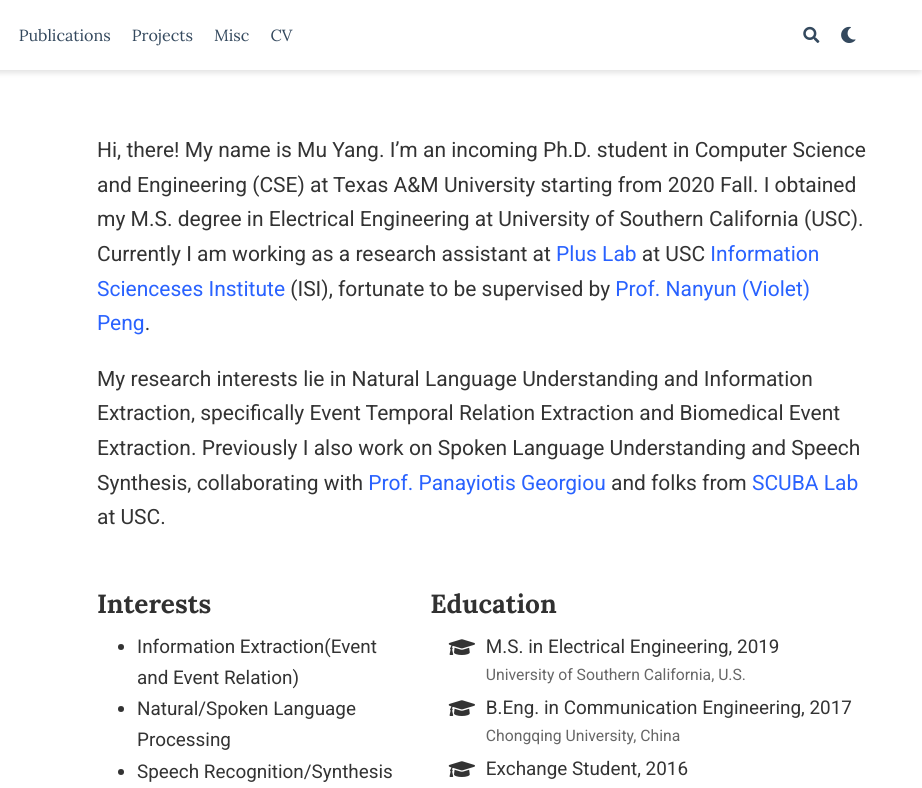
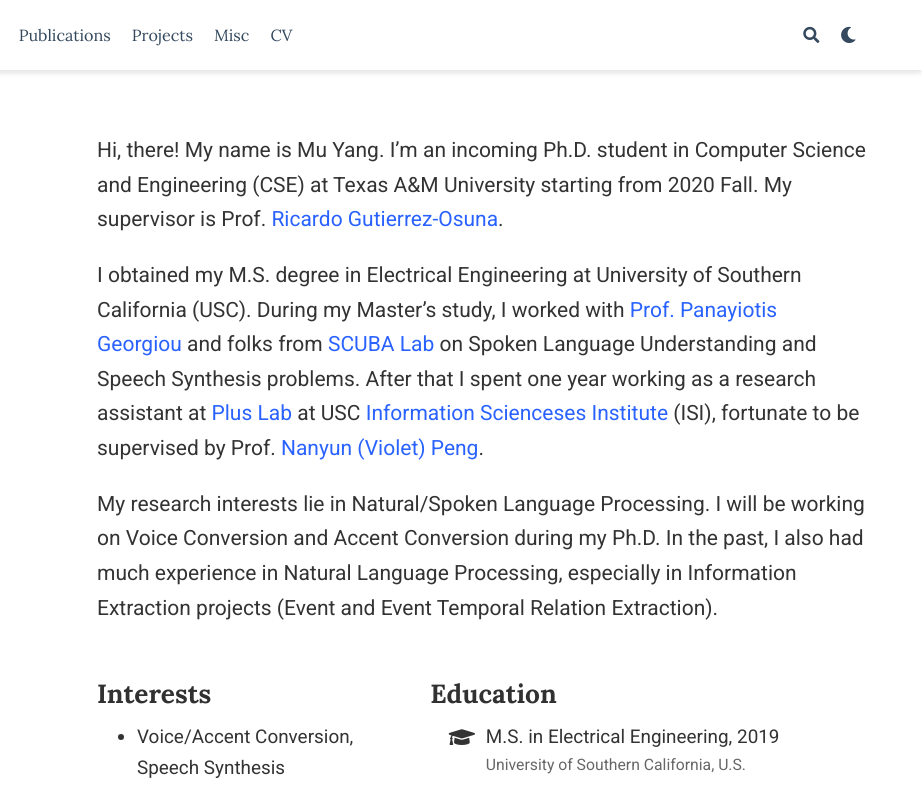
Before and after one commit to Mu-Y/Mu-Y.github.io, a plain HTML site: page authors/admin/index.html in a window 1280 px wide. Shown: the top 788 px of the page, 358-1280 px from the left. Drawn offline with nearby package versions, Linux system fonts and the light colour scheme; some icons are missing.

Commit message:
update bio, research interests

```diff
--- a/authors/admin/index.html
+++ b/authors/admin/index.html
@@ -475,9 +475,11 @@
 
 
 
-    <p>Hi, there! My name is Mu Yang. I&rsquo;m an incoming Ph.D. student in Computer Science and Engineering (CSE) at Texas A&amp;M University starting from 2020 Fall. I obtained my M.S. degree in Electrical Engineering at University of Southern California (USC). Currently I am working as a research assistant at <a href="https://www.cs.jhu.edu/~npeng/group.html" target="_blank">Plus Lab</a>  at USC <a href="https://www.isi.edu/research_groups/nlg/home" target="_blank">Information Scienceses Institute</a> (ISI), fortunate to be supervised by <a href="https://www.cs.jhu.edu/~npeng/" target="_blank">Prof. Nanyun (Violet) Peng</a>.</p>
+    <p>Hi, there! My name is Mu Yang. I&rsquo;m an incoming Ph.D. student in Computer Science and Engineering (CSE) at Texas A&amp;M University starting from 2020 Fall. My supervisor is Prof. <a href="https://engineering.tamu.edu/cse/profiles/rgutierrez-osuna.html" target="_blank">Ricardo Gutierrez-Osuna</a>.</p>
 
-<p>My research interests lie in Natural Language Understanding and Information Extraction, specifically Event Temporal Relation Extraction and Biomedical Event Extraction. Previously I also work on Spoken Language Understanding and Speech Synthesis, collaborating with <a href="http://scuba.usc.edu/panos" target="_blank">Prof. Panayiotis Georgiou</a> and folks from <a href="http://scuba.usc.edu/" target="_blank">SCUBA Lab</a> at USC.</p>
+<p>I obtained my M.S. degree in Electrical Engineering at University of Southern California (USC). During my Master&rsquo;s study, I worked with <a href="http://scuba.usc.edu/panos" target="_blank">Prof. Panayiotis Georgiou</a> and folks from <a href="http://scuba.usc.edu/" target="_blank">SCUBA Lab</a> on Spoken Language Understanding and Speech Synthesis problems. After that I spent one year working as a research assistant at <a href="https://pluslabnlp.github.io/" target="_blank">Plus Lab</a>  at USC <a href="https://www.isi.edu/research_groups/nlg/home" target="_blank">Information Scienceses Institute</a> (ISI), fortunate to be supervised by Prof. <a href="http://vnpeng.net/" target="_blank">Nanyun (Violet) Peng</a>.</p>
+
+<p>My research interests lie in Natural/Spoken Language Processing. I will be working on Voice Conversion and Accent Conversion during my Ph.D. In the past, I also had much experience in Natural Language Processing, especially in Information Extraction projects (Event and Event Temporal Relation Extraction).</p>
 
 
     <div class="row">
@@ -487,11 +489,11 @@
         <h3>Interests</h3>
         <ul class="ul-interests">
 
+          <li>Voice/Accent Conversion, Speech Synthesis</li>
+
           <li>Information Extraction(Event and Event Relation)</li>
 
           <li>Natural/Spoken Language Processing</li>
-
-          <li>Speech Recognition/Synthesis</li>
 
         </ul>
       </div>
```
Also changed, not shown: index.html (+7 -5 lines), index.json (+1 -1 lines).
